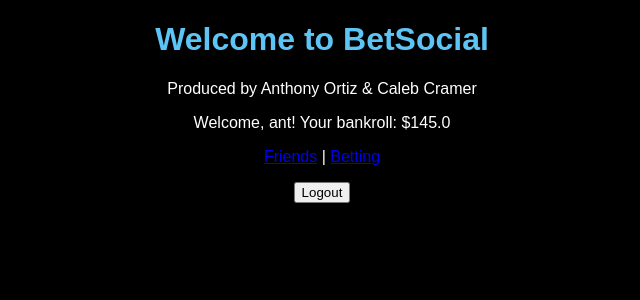
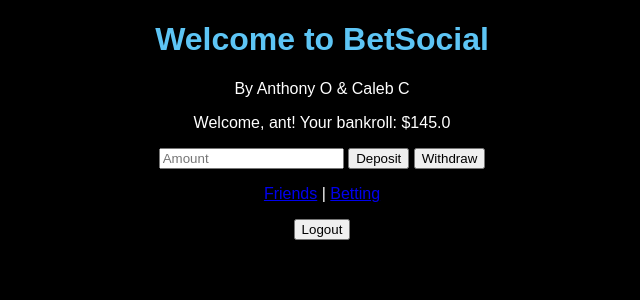
Before and after one commit to TheAnthonyO/BetSocial, a Flask app: template templates/index.html in a window 1280 px wide. Shown: the top 300 px of the page, without its empty margins (318-958 px from the left). Run offline with Flask 3, Linux system fonts and the light colour scheme; the template is opened without the code that fills it: values that come from a table or form of the project are taken from there, others are empty; a user stored in the database is signed in; parts of the project's set-up code (start-up, migrations or seed data) failed here and were passed over.

Commit message:
Added deposit/withdraw feature

```diff
--- a/templates/index.html
+++ b/templates/index.html
@@ -10,9 +10,15 @@
 </head>
 <body>
     <h1>Welcome to BetSocial</h1>
-    <p>Produced by Anthony Ortiz & Caleb Cramer</p>
+    <p>By Anthony O & Caleb C</p>
     {% if 'username' in session %}
-        <p>Welcome, {{ user.username }}! Your bankroll: ${{ user.bankroll }}</p>
+        <p>Welcome, {{ user.username }}! Your bankroll: ${{ user.bankroll }}
+            <form method="POST" action="{{ url_for('login.deposit_withdraw') }}" style="display:inline;">
+                <input type="number" name="amount" min="1" placeholder="Amount" required>
+                <button type="submit" name="action" value="deposit">Deposit</button>
+                <button type="submit" name="action" value="withdraw">Withdraw</button>
+            </form>
+        </p>
         <p><a href="{{ url_for('friends.friends') }}">Friends</a> | <a href="{{ url_for('betting.betting') }}">Betting</a></p>
         <a href="{{ url_for('login.logout') }}"><button>Logout</button></a>
     {% else %}
@@ -23,6 +29,5 @@
         </form>
         <p>Don't have an account? <a href="{{ url_for('login.register') }}">Register here</a></p>
     {% endif %}
-
 </body>
 </html>
```
